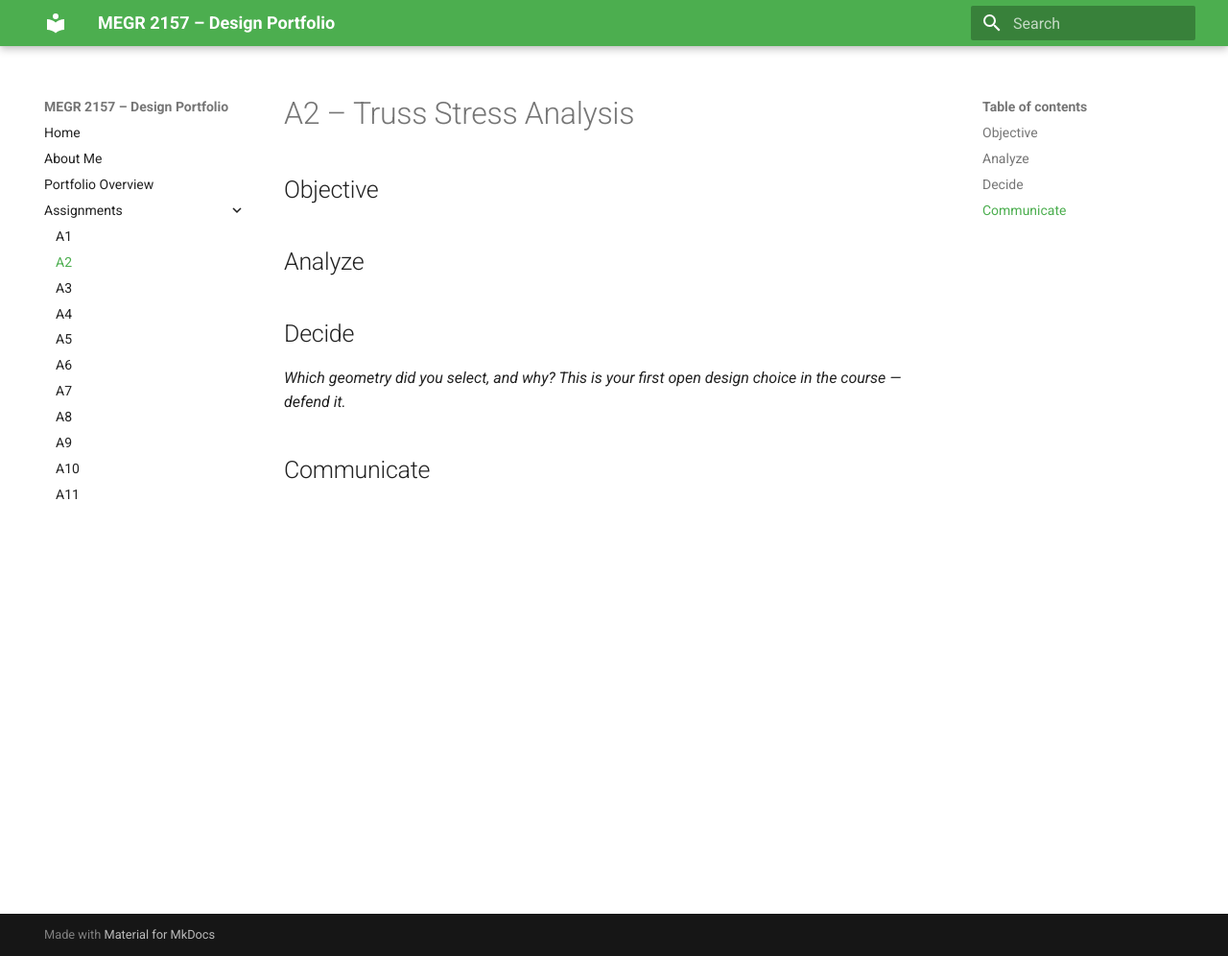
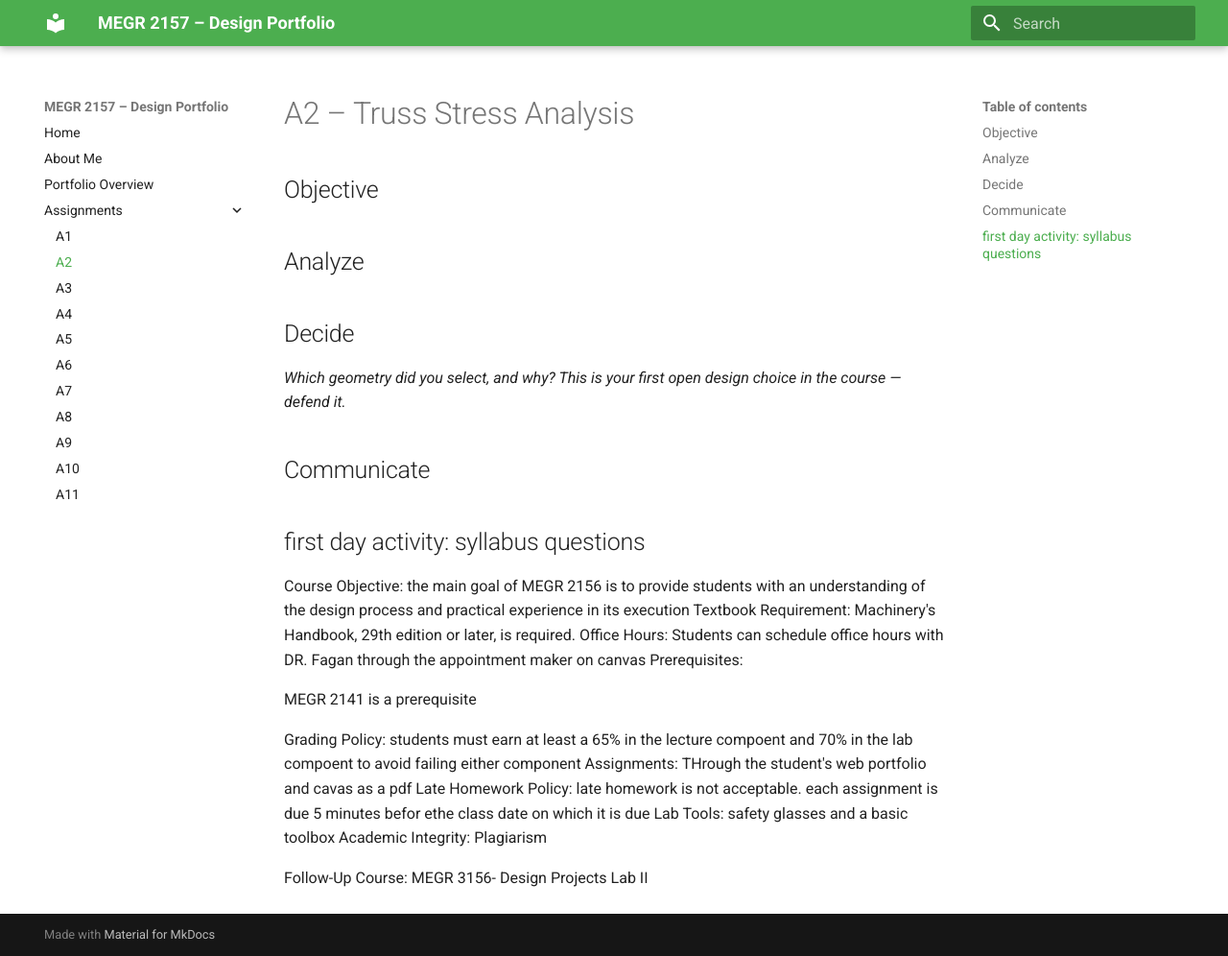
Before and after one commit to KiishiAyoG80/MEGR-2156-portfolio, an MkDocs documentation site: the page built from docs/assignments/A02/index.md, in a window 1280 px wide and 996 px high. Shown: the whole window at 96% size. Built offline with MkDocs 1.6.1 and Material for MkDocs 9.7.7, drawn with Linux system fonts in a browser that asks for light colours.

Commit message:
Add syllabus questions and course details
Added course syllabus details including objectives, textbook requirements, office hours, prerequisites, grading policy, assignments, late homework policy, lab tools, and academic integrity.

```diff
--- a/docs/assignments/A02/index.md
+++ b/docs/assignments/A02/index.md
@@ -10,3 +10,29 @@
 _Which geometry did you select, and why? This is your first open design choice in the course — defend it._
 
 ## Communicate
+
+## first day activity: syllabus questions
+
+Course Objective:
+the main goal of MEGR 2156 is to provide students with an understanding of the design process and practical experience in its execution
+Textbook Requirement:
+Machinery's Handbook, 29th edition or later, is required.
+Office Hours:
+Students can schedule office hours with DR. Fagan through the appointment maker on canvas
+Prerequisites:
+
+MEGR 2141 is a prerequisite
+
+Grading Policy:
+students must earn at least a 65% in the lecture  compoent and 70% in the lab compoent to avoid failing either component
+Assignments:
+THrough the student's web portfolio and cavas as a pdf
+Late Homework Policy:
+late homework is not acceptable. each assignment is due 5 minutes befor ethe class date on which it is due
+Lab Tools:
+safety glasses and a basic toolbox
+Academic Integrity:
+Plagiarism
+
+Follow-Up Course:
+MEGR 3156- Design Projects Lab II
```
